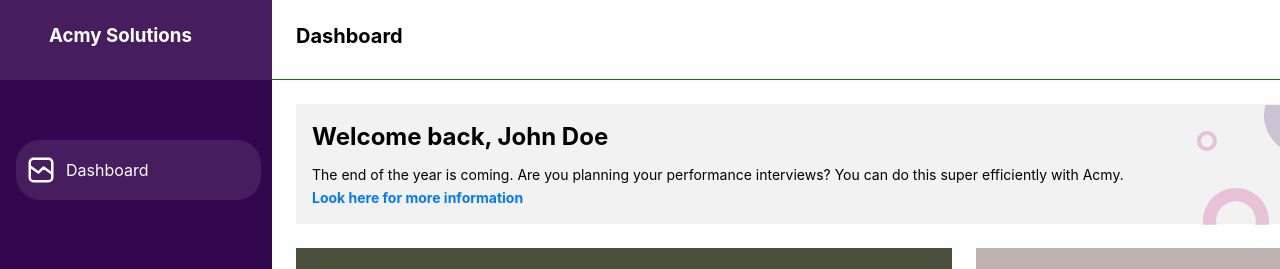
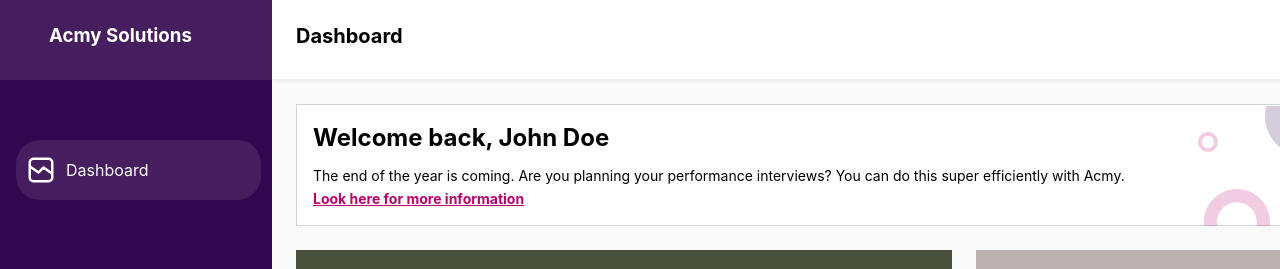
Before and after one commit to desilva-se19047/To-Do-App, a React (Create React App) app in the folder todo-app/: page / in a window 1280 px wide. Shown: the top 269 px of the page. Built offline with nearby package versions, Linux system fonts and the light colour scheme; no server answers.

Commit message:
modify frame.js file

```diff
--- a/todo-app/src/components/ComponentStyle.css
+++ b/todo-app/src/components/ComponentStyle.css
@@ -1,3 +1,7 @@
+body{
+    background-color: rgba(250, 250, 250, 1);
+}
+
 
 /* Style for the header navigation component */
 
@@ -11,7 +15,9 @@
     height: 79px;
     width: 1168px;
     border-width: 1168px;
-    border-bottom: 1px solid green;
+    border-bottom: 1px solid rgba(234, 236, 240, 1);
+    box-shadow: 0px 1px 4px 0px rgba(0, 0, 0, 0.08);
+    ;
   }
 
 
@@ -94,9 +100,7 @@
   /* Style for the frame component */
 
 .frame {
-    background-color: #f2f2f2;
-    /*border: 1px solid #ddd;*/
-    /*border-radius: 5px;*/
+    background-color: rgba(255, 255, 255, 1);
     display: flex;
     align-items: center;
     justify-content: space-between;
@@ -104,7 +108,7 @@
     height: 120px;
     margin-left: 296px;
     margin-top: -796px;
-
+    border: 1px solid rgba(208, 213, 221, 1);
   }
 
   .frame-content{
@@ -124,11 +128,12 @@
     margin: 0;
     line-height: 24px;
     margin-left: 16px;
+    color: rgba(117, 117, 117, 1),
   }
 
   .frame a {
     text-decoration: none;
-    color: #007bff;
+    color: rgba(188, 0, 109, 1);
     font-weight: bold;
     font-size: 14px;
     margin-left: 16px;
--- a/todo-app/src/components/Frame.js
+++ b/todo-app/src/components/Frame.js
@@ -12,7 +12,7 @@
         </div>
         <div className="frame-text">
           <p>The end of the year is coming. Are you planning your performance interviews? You can do this super efficiently with Acmy.</p>
-          <a href="#">Look here for more information</a>
+          <a href="#"><u>Look here for more information</u></a>
         </div>
       </div>
       <div>
```
